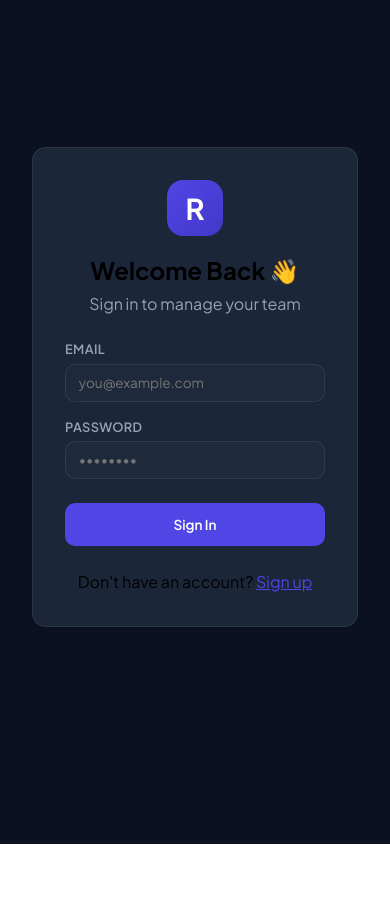
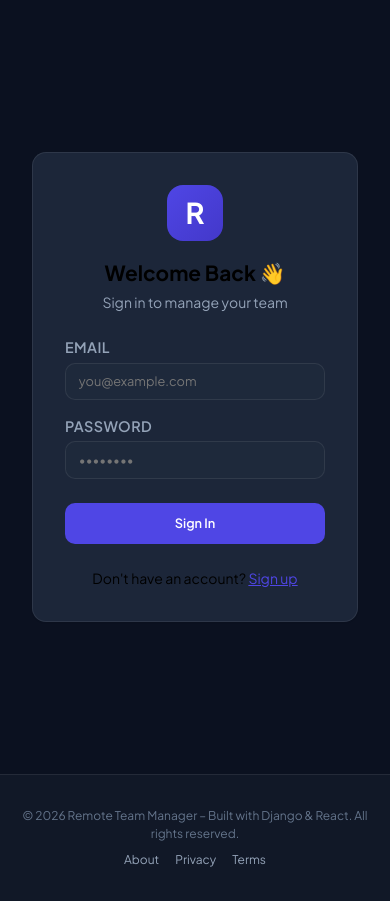
Before and after one commit to dieumerci-niyonkuru/remote-team-manager, a React (Vite) app in the folder frontend/: page /login in a window 390 px wide. Before the commit the page ends 844 px from the top, so only its background shows below. Built offline with nearby package versions, Linux system fonts and the light colour scheme.

Commit message:
feat: add footer to all pages, improve font sizes, left sidebar with user actions

```diff
--- a/frontend/src/components/layout/Footer.jsx
+++ b/frontend/src/components/layout/Footer.jsx
@@ -1,52 +1,14 @@
 import { Link } from 'react-router-dom'
-
-const SOCIAL = [
-  { href: 'https://www.linkedin.com/in/dieu-merci-niyonkuru-7725b1363/', icon: 'fa-brands fa-linkedin', iconClass: 'fab fa-linkedin', fallback: '💼' },
-  { href: 'https://x.com/dieumercin21', icon: 'fa-brands fa-twitter', iconClass: 'fab fa-twitter', fallback: '🐦' },
-  { href: 'https://github.com/dieumerci-niyonkuru', icon: 'fa-brands fa-github', iconClass: 'fab fa-github', fallback: '🐙' },
-]
 
 export default function Footer() {
   return (
-    <footer style={{ background: 'var(--bg2)', borderTop: '1px solid var(--border)', padding: '2rem 1.5rem' }}>
-      <div className="container">
-        <div style={{ display: 'grid', gridTemplateColumns: 'repeat(auto-fit, minmax(180px, 1fr))', gap: '2rem', marginBottom: '2rem' }}>
-          <div>
-            <div style={{ display: 'flex', alignItems: 'center', gap: '0.5rem', marginBottom: '1rem' }}>
-              <div style={{ width: 32, height: 32, borderRadius: 8, background: 'linear-gradient(135deg,var(--brand),var(--brand-dark))', display: 'flex', alignItems: 'center', justifyContent: 'center', color: 'white', fontWeight: 700 }}>R</div>
-              <span style={{ fontWeight: 700, fontSize: '1rem' }}>Remote<span style={{ color: 'var(--brand)' }}>Team</span></span>
-            </div>
-            <p style={{ fontSize: '0.75rem', color: 'var(--text2)' }}>Professional remote team management. Built with Django + React.</p>
-          </div>
-          <div>
-            <div style={{ fontWeight: 700, fontSize: '0.75rem', color: 'var(--text3)', marginBottom: '0.75rem' }}>PRODUCT</div>
-            {['Dashboard', 'Workspaces', 'Projects', 'Tasks', 'Team', 'Activity'].map(l => (
-              <Link key={l} to={`/${l.toLowerCase()}`} style={{ display: 'block', fontSize: '0.75rem', color: 'var(--text2)', textDecoration: 'none', padding: '0.25rem 0' }}>{l}</Link>
-            ))}
-          </div>
-          <div>
-            <div style={{ fontWeight: 700, fontSize: '0.75rem', color: 'var(--text3)', marginBottom: '0.75rem' }}>API & DOCS</div>
-            {[
-              { label: 'API Docs', href: 'https://remote-team-manager-production.up.railway.app/api/docs/' },
-              { label: 'Health Check', href: 'https://remote-team-manager-production.up.railway.app/api/health/' },
-              { label: 'GitHub', href: 'https://github.com/dieumerci-niyonkuru/remote-team-manager' },
-            ].map(l => (
-              <a key={l.label} href={l.href} target="_blank" rel="noopener noreferrer" style={{ display: 'block', fontSize: '0.75rem', color: 'var(--text2)', textDecoration: 'none', padding: '0.25rem 0' }}>{l.label} ↗</a>
-            ))}
-          </div>
-          <div>
-            <div style={{ fontWeight: 700, fontSize: '0.75rem', color: 'var(--text3)', marginBottom: '0.75rem' }}>CONNECT</div>
-            <div style={{ display: 'flex', gap: '1rem' }}>
-              {SOCIAL.map(s => (
-                <a key={s.label} href={s.href} target="_blank" rel="noopener noreferrer" style={{ fontSize: '1.5rem', color: 'var(--text)', opacity: 0.7, transition: '0.2s' }} onMouseEnter={e => e.currentTarget.style.opacity = '1'} onMouseLeave={e => e.currentTarget.style.opacity = '0.7'}>
-                  {s.fallback}
-                </a>
-              ))}
-            </div>
-          </div>
-        </div>
-        <div style={{ borderTop: '1px solid var(--border)', paddingTop: '1rem', textAlign: 'center', fontSize: '0.7rem', color: 'var(--text3)' }}>
-          © 2026 RemoteTeam by Dieu-Merci Niyonkuru – Django Bootcamp Final Project
+    <footer style={{ background: 'var(--bg2)', borderTop: '1px solid var(--border)', padding: '2rem 1rem', marginTop: 'auto' }}>
+      <div style={{ maxWidth: 1200, margin: '0 auto', textAlign: 'center', fontSize: '0.75rem', color: 'var(--text3)' }}>
+        <p>© 2026 Remote Team Manager – Built with Django & React. All rights reserved.</p>
+        <div style={{ marginTop: '0.5rem', display: 'flex', gap: '1rem', justifyContent: 'center' }}>
+          <a href="/about" style={{ color: 'var(--text2)', textDecoration: 'none' }}>About</a>
+          <a href="/privacy" style={{ color: 'var(--text2)', textDecoration: 'none' }}>Privacy</a>
+          <a href="/terms" style={{ color: 'var(--text2)', textDecoration: 'none' }}>Terms</a>
         </div>
       </div>
     </footer>
--- a/frontend/src/components/layout/Layout.jsx
+++ b/frontend/src/components/layout/Layout.jsx
@@ -1,11 +1,12 @@
 import { useState, useEffect } from 'react'
 import { Outlet, Link, useNavigate, useLocation } from 'react-router-dom'
 import { useStore } from '../../store'
-import NotificationBell from "../NotificationBell";
 import { useT } from '../../i18n'
 import { auth } from '../../services/api'
 import toast from 'react-hot-toast'
 import AIAssistant from '../common/AIAssistant'
+import Footer from './Footer'
+import NotificationBell from '../NotificationBell'
 
 export default function Layout() {
   const { isAuth, user, logout, theme, setTheme, lang, setLang } = useStore()
@@ -18,9 +19,9 @@ export default function Layout() {
   const navItems = [
     { to: '/dashboard', icon: '📊', label: t.dashboard },
     { to: '/workspaces', icon: '🏢', label: t.workspaces },
-    { to: '/chat', icon: '💬', label: t.chat || 'Chat' },
+    { to: '/chat', icon: '💬', label: 'Chat' },
     { to: '/jobs', icon: '💼', label: 'Jobs' },
-    { to: '/calendar', icon: '📅', label: t.calendar || 'Calendar' },
+    { to: '/calendar', icon: '📅', label: 'Calendar' },
     { to: '/team', icon: '👥', label: t.team },
     { to: '/activity', icon: '⚡', label: t.activity },
   ]
@@ -40,14 +41,19 @@ export default function Layout() {
     return () => window.removeEventListener('resize', handleResize)
   }, [])
 
+  // Public layout (no sidebar, but has footer)
   if (!isAuth) {
     return (
-      <div className={theme} style={{ minHeight: '100vh', background: 'var(--bg)' }}>
+      <div className={theme} style={{ minHeight: '100vh', display: 'flex', flexDirection: 'column', background: 'var(--bg)' }}>
+        <main style={{ flex: 1 }}>
           <Outlet />
+        </main>
+        <Footer />
       </div>
     )
   }
 
+  // Authenticated layout with left sidebar
   return (
     <div className={theme} style={{ display: 'flex', minHeight: '100vh', background: 'var(--bg)' }}>
       {/* Sidebar */}
@@ -69,19 +75,13 @@ export default function Layout() {
         <div style={{ padding: '16px', display: 'flex', alignItems: 'center', justifyContent: 'space-between', borderBottom: '1px solid var(--border)' }}>
           {!collapsed && (
             <Link to="/dashboard" style={{ display: 'flex', alignItems: 'center', gap: 8, textDecoration: 'none' }}>
-              <div style={{ width: 32, height: 32, borderRadius: 8, background: 'linear-gradient(135deg, #4f46e5, #8b5cf6)', display: 'flex', alignItems: 'center', justifyContent: 'center', color: 'white', fontWeight: 'bold' }}>R</div>
-                <NotificationBell />
-                <NotificationBell />
-                <NotificationBell />
-              <span style={{ fontWeight: 'bold', color: 'var(--text)' }}>RemoteTeam</span>
+              <div style={{ width: 32, height: 32, borderRadius: 8, background: 'linear-gradient(135deg, #4f46e5, #8b5cf6)', display: 'flex', alignItems: 'center', justifyContent: 'center', color: 'white', fontWeight: 'bold', fontSize: '1.2rem' }}>R</div>
+              <span style={{ fontWeight: 'bold', color: 'var(--text)', fontSize: '0.9rem' }}>RemoteTeam</span>
             </Link>
           )}
           {collapsed && (
             <Link to="/dashboard" style={{ margin: '0 auto' }}>
-              <div style={{ width: 32, height: 32, borderRadius: 8, background: 'linear-gradient(135deg, #4f46e5, #8b5cf6)', display: 'flex', alignItems: 'center', justifyContent: 'center', color: 'white', fontWeight: 'bold' }}>R</div>
-                <NotificationBell />
-                <NotificationBell />
-                <NotificationBell />
+              <div style={{ width: 32, height: 32, borderRadius: 8, background: 'linear-gradient(135deg, #4f46e5, #8b5cf6)', display: 'flex', alignItems: 'center', justifyContent: 'center', color: 'white', fontWeight: 'bold', fontSize: '1.2rem' }}>R</div>
             </Link>
           )}
           <button onClick={() => setCollapsed(!collapsed)} style={{ background: 'none', border: 'none', fontSize: 18, cursor: 'pointer', color: 'var(--text2)' }}>
@@ -105,50 +105,68 @@ export default function Layout() {
                 textDecoration: 'none',
                 background: pathname === item.to ? 'var(--brand-bg)' : 'transparent',
                 color: pathname === item.to ? '#4f46e5' : 'var(--text2)',
-                transition: '0.15s'
+                transition: '0.15s',
+                fontSize: '0.9rem',
+                fontWeight: 500
               }}
             >
-              <span style={{ fontSize: 18 }}>{item.icon}</span>
-              {!collapsed && <span style={{ fontSize: 14, fontWeight: 500 }}>{item.label}</span>}
+              <span style={{ fontSize: '1.2rem' }}>{item.icon}</span>
+              {!collapsed && <span>{item.label}</span>}
             </Link>
           ))}
         </nav>
 
-        {/* Bottom section */}
+        {/* Bottom section with user, notifications, theme, logout */}
         <div style={{ padding: '12px 8px', borderTop: '1px solid var(--border)', display: 'flex', flexDirection: 'column', gap: 8 }}>
           {!collapsed && (
             <>
+              <div style={{ display: 'flex', alignItems: 'center', gap: 8, justifyContent: 'space-between' }}>
                 <div style={{ display: 'flex', alignItems: 'center', gap: 8 }}>
-                <div style={{ width: 32, height: 32, borderRadius: '50%', background: 'linear-gradient(135deg, #4f46e5, #8b5cf6)', display: 'flex', alignItems: 'center', justifyContent: 'center', color: 'white', fontWeight: 'bold' }}>
-                <NotificationBell />
-                <NotificationBell />
-                <NotificationBell />
+                  <div style={{ width: 32, height: 32, borderRadius: '50%', background: 'linear-gradient(135deg, #4f46e5, #8b5cf6)', display: 'flex', alignItems: 'center', justifyContent: 'center', color: 'white', fontWeight: 'bold', fontSize: '0.8rem' }}>
                     {user?.first_name?.[0]}{user?.last_name?.[0]}
                   </div>
                   <div style={{ flex: 1, overflow: 'hidden' }}>
-                  <div style={{ fontSize: 12, fontWeight: 600, color: 'var(--text)' }}>{user?.first_name} {user?.last_name}</div>
-                  <div style={{ fontSize: 11, color: 'var(--text2)' }}>{user?.email}</div>
+                    <div style={{ fontSize: '0.75rem', fontWeight: 600, color: 'var(--text)' }}>{user?.first_name} {user?.last_name}</div>
+                    <div style={{ fontSize: '0.65rem', color: 'var(--text2)' }}>{user?.email}</div>
                   </div>
                 </div>
-              <button onClick={handleLogout} style={{ background: 'rgba(239,68,68,0.1)', color: '#ef4444', border: 'none', borderRadius: 8, padding: '8px', cursor: 'pointer', fontSize: 13, fontWeight: 500 }}>
+                <NotificationBell />
+              </div>
+              <div style={{ display: 'flex', gap: 8, justifyContent: 'space-between', marginTop: 4 }}>
+                <select value={lang} onChange={e => setLang(e.target.value)} style={{ background: 'var(--bg3)', border: '1px solid var(--border)', borderRadius: 6, padding: '5px 8px', fontSize: '0.7rem', color: 'var(--text2)', flex: 1 }}>
+                  <option value="en">🇬🇧 EN</option>
+                  <option value="fr">🇫🇷 FR</option>
+                  <option value="rw">🇷🇼 RW</option>
+                </select>
+                <button onClick={() => setTheme(theme === 'dark' ? 'light' : 'dark')} style={{ background: 'var(--bg3)', border: '1px solid var(--border)', borderRadius: 6, padding: '5px 8px', fontSize: '0.8rem', cursor: 'pointer', color: 'var(--text2)' }}>
+                  {theme === 'dark' ? '☀️' : '🌙'}
+                </button>
+                <button onClick={handleLogout} style={{ background: 'rgba(239,68,68,0.1)', color: '#ef4444', border: 'none', borderRadius: 6, padding: '5px 8px', fontSize: '0.7rem', cursor: 'pointer', fontWeight: 500 }}>
                   Logout
                 </button>
+              </div>
             </>
           )}
           {collapsed && (
-            <button onClick={handleLogout} style={{ background: 'rgba(239,68,68,0.1)', color: '#ef4444', border: 'none', borderRadius: 8, padding: '8px', cursor: 'pointer', fontSize: 13, width: '100%' }}>
+            <>
+              <NotificationBell />
+              <button onClick={handleLogout} style={{ background: 'rgba(239,68,68,0.1)', color: '#ef4444', border: 'none', borderRadius: 8, padding: '8px', cursor: 'pointer', fontSize: '1rem' }}>
                 🚪
               </button>
+            </>
           )}
         </div>
       </aside>
 
       {/* Main content */}
-      <main style={{ flex: 1, marginLeft: collapsed ? 70 : 240, transition: 'margin-left 0.2s', minHeight: '100vh' }}>
+      <main style={{ flex: 1, marginLeft: collapsed ? 70 : 240, transition: 'margin-left 0.2s', minHeight: '100vh', display: 'flex', flexDirection: 'column' }}>
+        <div style={{ flex: 1 }}>
           <Outlet />
+        </div>
+        <Footer />
       </main>
 
-      {/* Mobile menu button (visible on small screens) */}
+      {/* Mobile menu button */}
       <button
         onClick={() => setMobileOpen(!mobileOpen)}
         style={{
--- a/frontend/src/index.css
+++ b/frontend/src/index.css
@@ -237,3 +237,20 @@ h3 {
   .input, select { padding: 0.6rem 0.8rem; font-size: 0.85rem; }
   .modal-content { padding: 1rem; }
 }
+
+/* Improve global font sizes and readability */
+body {
+  font-size: 16px;
+}
+h1 { font-size: 1.8rem; }
+h2 { font-size: 1.5rem; }
+h3 { font-size: 1.2rem; }
+.btn, .input, .label, .nav-link, .sidebar-link {
+  font-size: 0.9rem;
+}
+@media (max-width: 768px) {
+  body { font-size: 14px; }
+  h1 { font-size: 1.5rem; }
+  h2 { font-size: 1.3rem; }
+  .btn, .input { font-size: 0.8rem; }
+}
```
Lines whose indentation alone changed are shown as unchanged.
